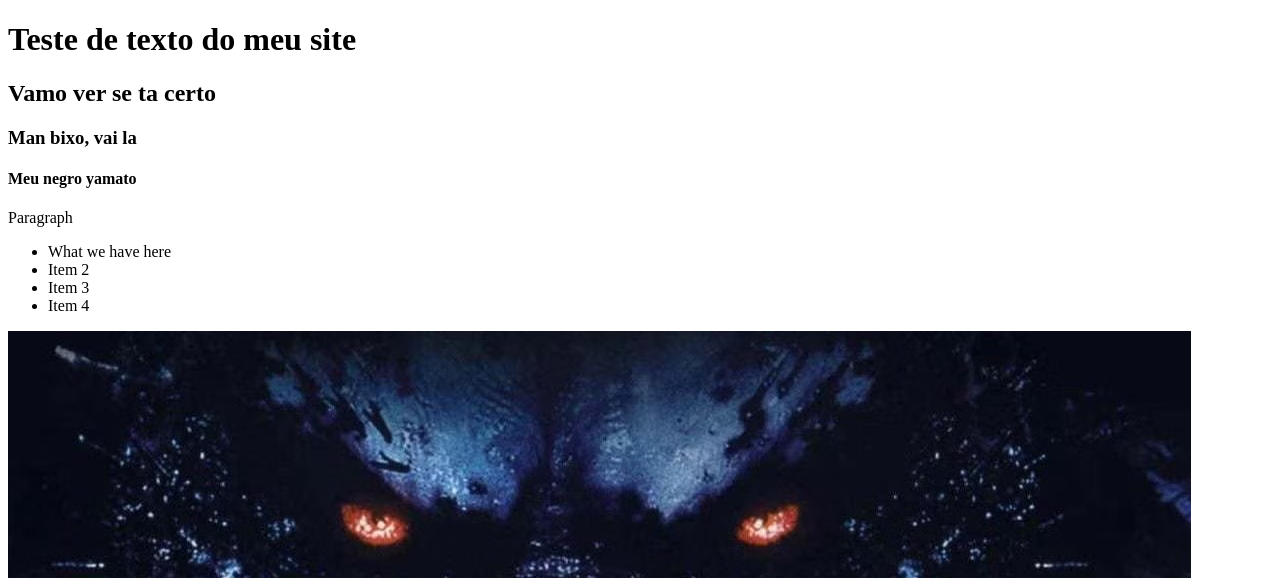
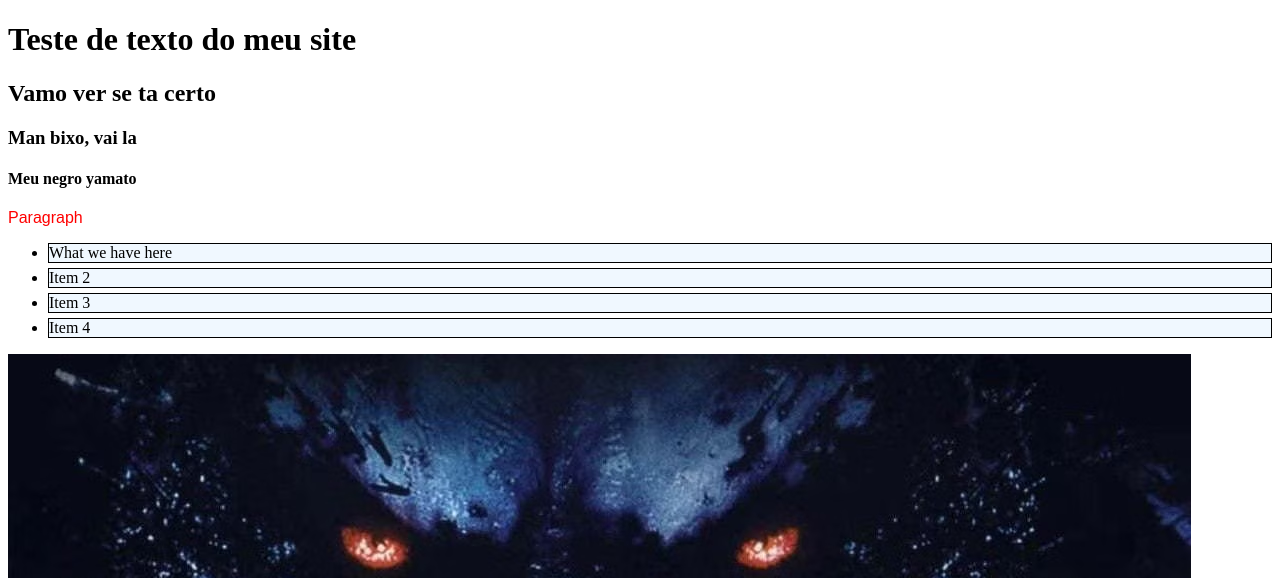
Before and after one commit to John-Ritcher/Flask, a Flask app: page / in a window 1280 px wide. Shown: the top 578 px of the page. Run offline with Flask 2, Linux system fonts and the light colour scheme; parts of the project's set-up code (start-up, migrations or seed data) failed here and were passed over.

Commit message:
Version control active

```diff
--- a/templates/style.css
+++ b/static/styles/style.css
@@ -1,11 +1,12 @@
-<style>
-p {
+p,
+.my-class,
+#my-id {
     font-family: sans-serif;
     color: red;
 }
 
 li {
-    background-color: greenyellow;
+    background-color: aliceblue;
     border: 1px solid black;
     margin-bottom: 5px;
 }
--- a/templates/index.html
+++ b/templates/index.html
@@ -4,6 +4,7 @@
     <meta charset="UTF-8">
     <meta name="viewport" content="width=device-width">
     <title>My app title</title>
+    <link href="../static/styles/style.css" rel="stylesheet">
 </head>
 <body>
     <h1>Teste de texto do meu site</h1>
```
Also changed, not shown: Frontend.html (deleted, +0 -10 lines).
